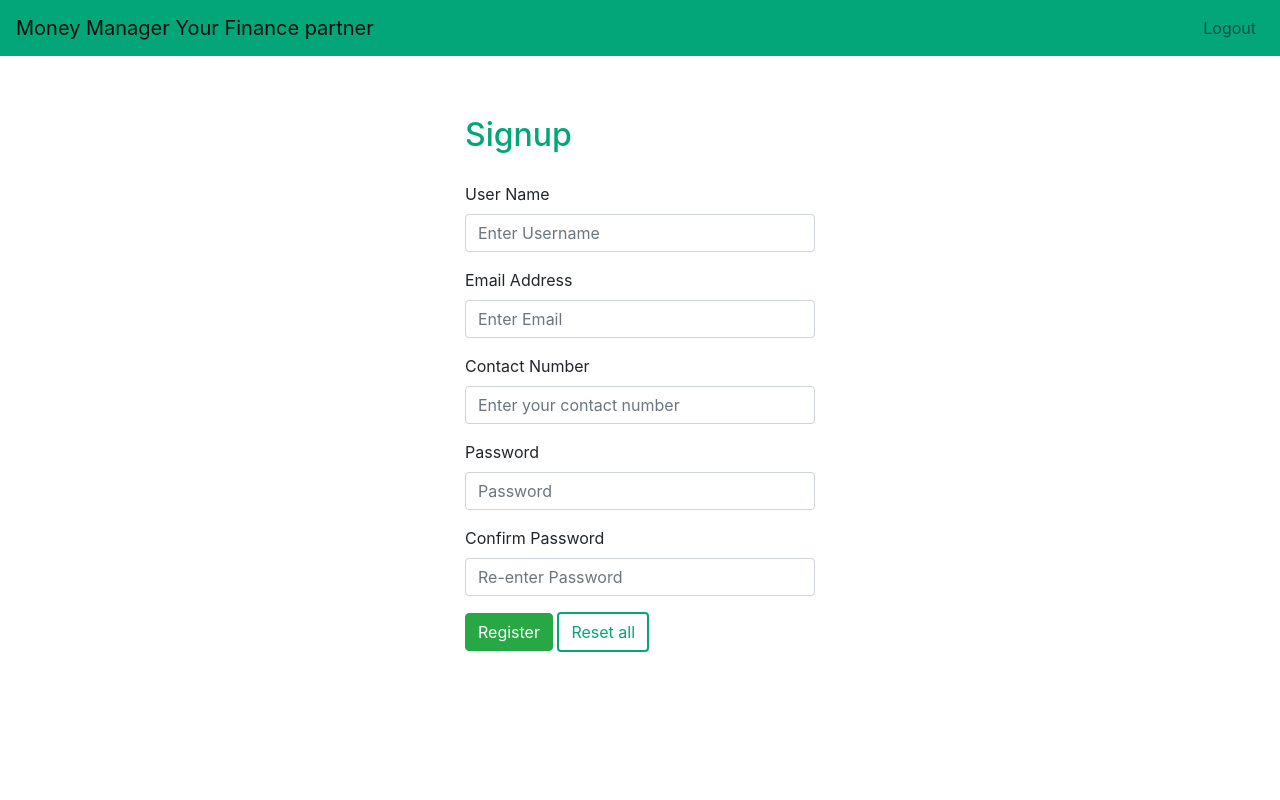
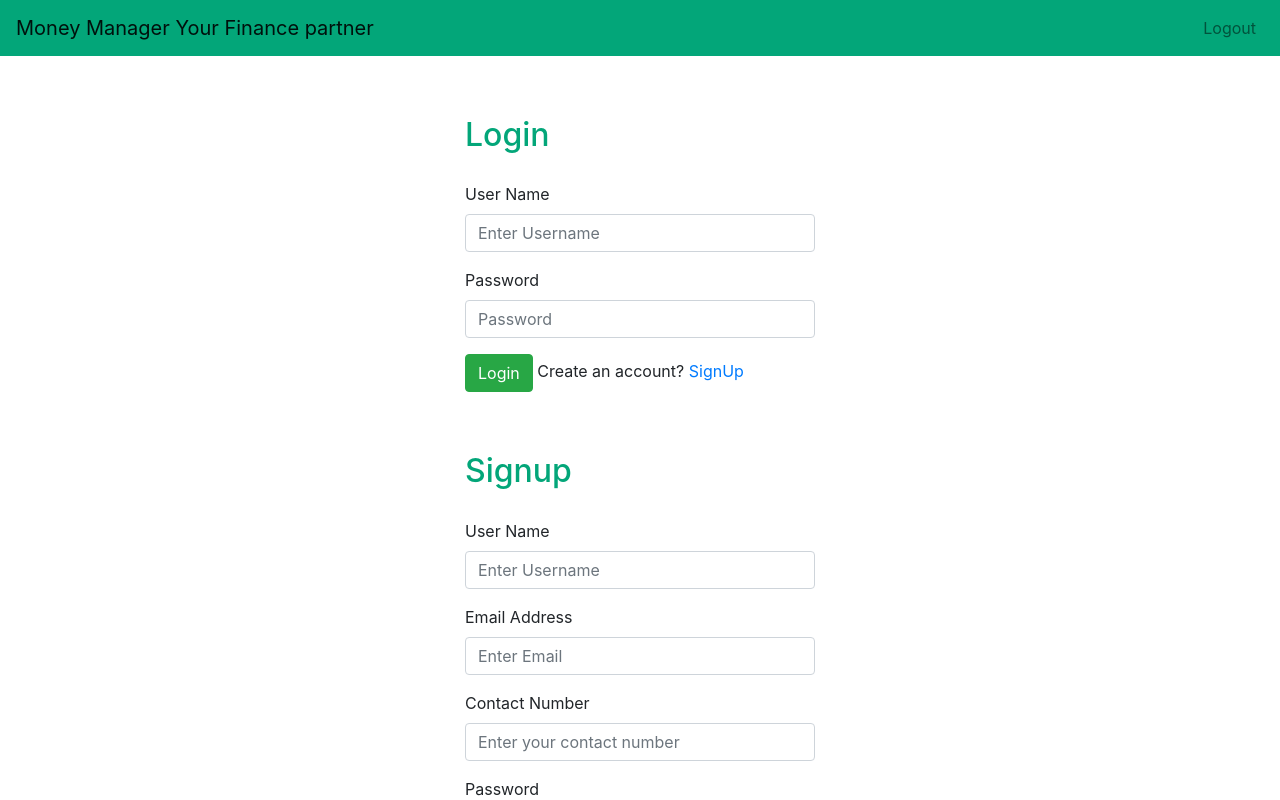
Before and after one commit to codesect/cs01-team-edsger-05, a React (Create React App) app: page / in a window 1280 px wide. Shown: the top 800 px of the page. Built offline with nearby package versions, Linux system fonts and the light colour scheme.

Commit message:
login ui

```diff
--- a/src/components/Home.js
+++ b/src/components/Home.js
@@ -1,11 +1,13 @@
 import React, { Component } from "react";
 import Signup from "./Signup";
+import Login from "./Login"
 
 class Home extends Component {
   state = {};
   render() {
     return (
       <div className="container">
+        <Login/>
         <Signup />
       </div>
     );
--- /dev/null
+++ b/src/components/Login.js
@@ -0,0 +1,54 @@
+import React, { Component } from "react";
+
+import { Button, Form, FormGroup, Label, Input } from "reactstrap";
+
+class Login extends Component {
+  constructor(props) {
+    super(props);
+    this.state = {};
+  }
+  render() {
+    return (
+      <div
+        style={{
+          maxWidth: "350px",
+          marginLeft: "auto",
+          marginRight: "auto",
+          paddingTop: "60px"
+        }}
+      >
+        <div
+          className="heading"
+          style={{ paddingBottom: "20px", color: "#03a679" }}
+        >
+          <h2>Login</h2>
+        </div>
+        <Form>
+          <FormGroup>
+            <Label for="username">User Name</Label>
+            <Input
+              type="text"
+              name="username"
+              id="username"
+              placeholder="Enter Username"
+            />
+          </FormGroup>
+
+          <FormGroup>
+            <Label for="password">Password</Label>
+            <Input
+              type="password"
+              name="password"
+              id="password"
+              placeholder="Password"
+            />
+          </FormGroup>
+          <Button color="success">Login</Button>{" "}
+          <span>Create an account? </span><a href="">SignUp</a>
+        </Form>
+      </div>
+    );
+  }
+}
+
+export default Login;
```
